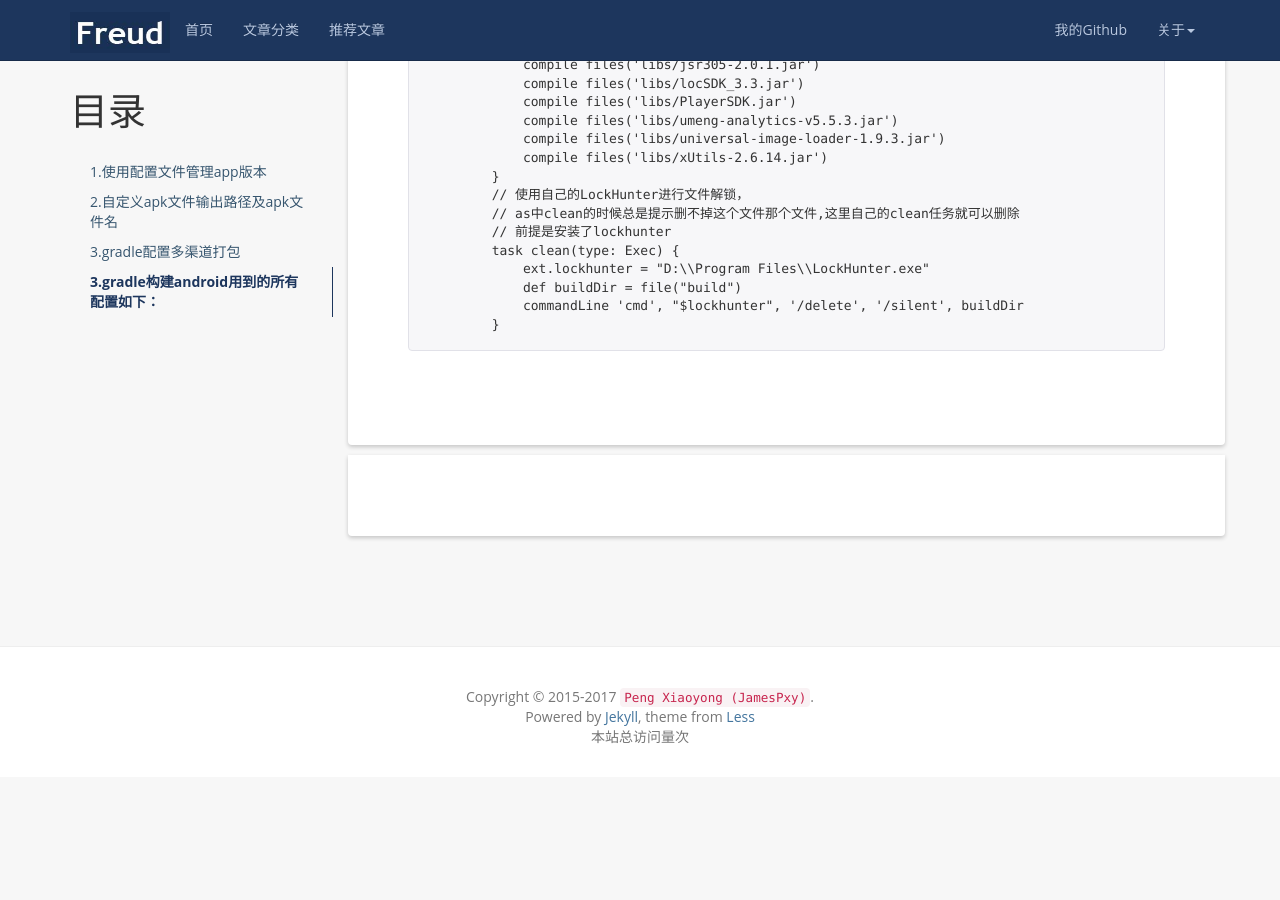
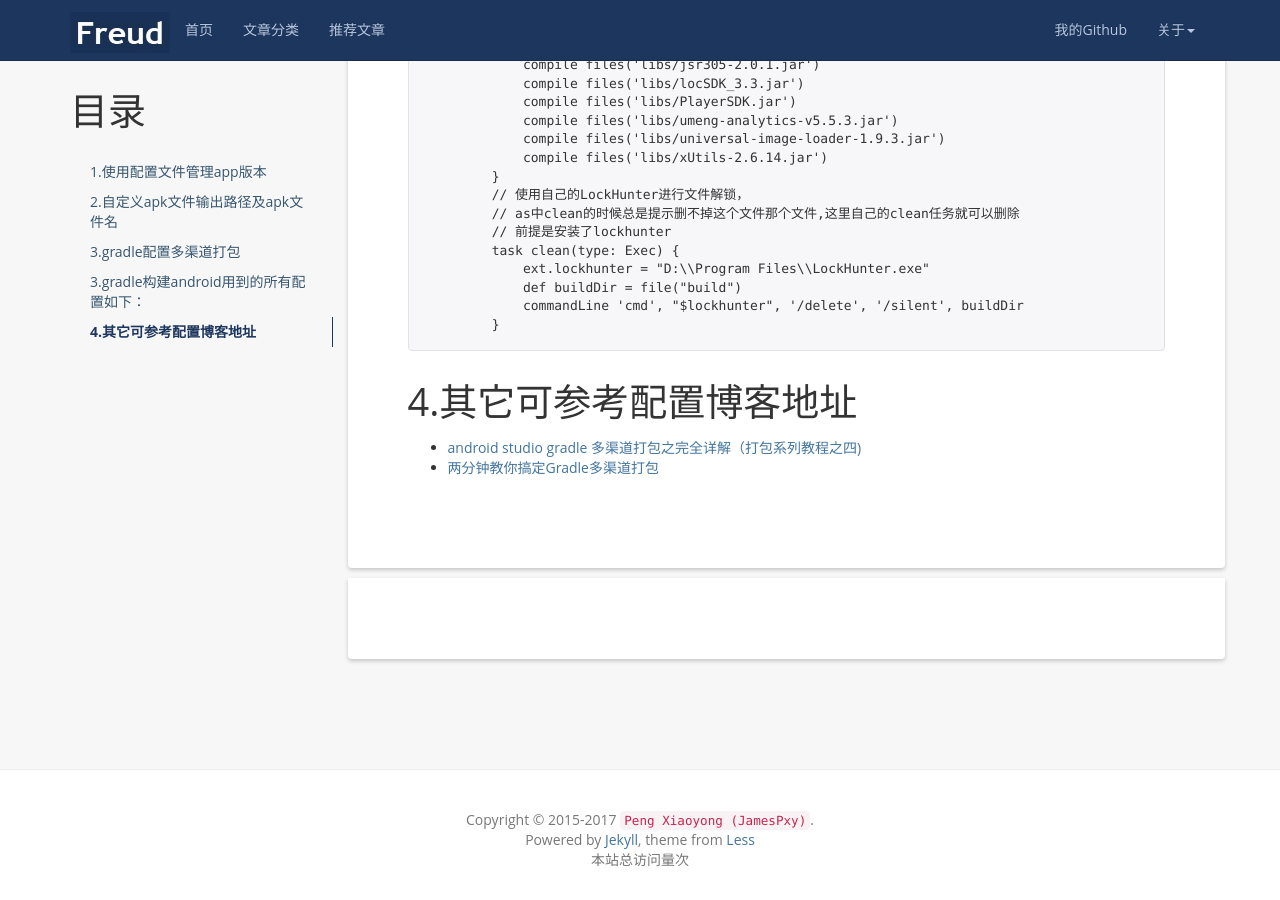
Before and after one commit to JamesPxy/MyBlog, a Jekyll site: the page built from _posts/2017-1-11-gradle配置及多渠道打包.md, in a window 1280 px wide and 900 px high, scrolled down 6610 px. Built offline with Jekyll 4.4.1, drawn with Linux system fonts in a browser that asks for light colours; nearby versions of some CDN libraries; comment, search, counter and statistics services are not loaded; before the commit the page ends 7387 px from its top, so only the background shows below that; some of the changed text lies outside the part shown.

Commit message:
update  打包配置

```diff
--- a/_posts/2017-1-11-gradle配置及多渠道打包.md
+++ b/_posts/2017-1-11-gradle配置及多渠道打包.md
@@ -337,3 +337,9 @@ b.在gradle中替换manifest.xml中声明的占位符
 		    def buildDir = file("build")
 		    commandLine 'cmd', "$lockhunter", '/delete', '/silent', buildDir
 		}
+
+4.其它可参考配置博客地址
+========================
+
+- [android studio gradle 多渠道打包之完全详解（打包系列教程之四)](http://blog.csdn.net/javazejian/article/details/50750457)
+- [两分钟教你搞定Gradle多渠道打包](http://www.jianshu.com/p/85cf8141e4ae)
```
Also changed, not shown: other parts of _posts/2017-1-11-gradle配置及多渠道打包.md (+1 -1 lines).
